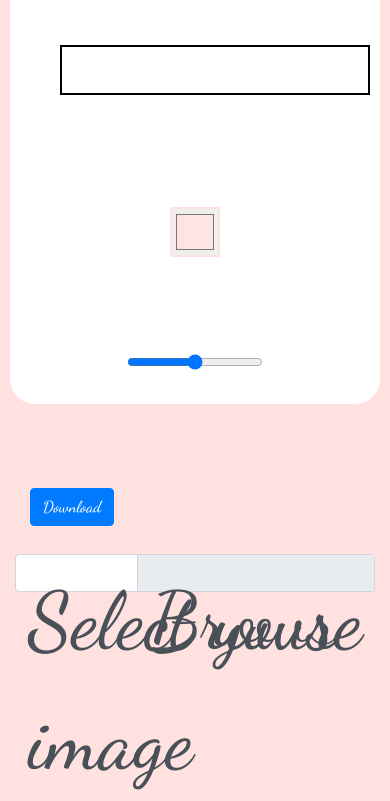
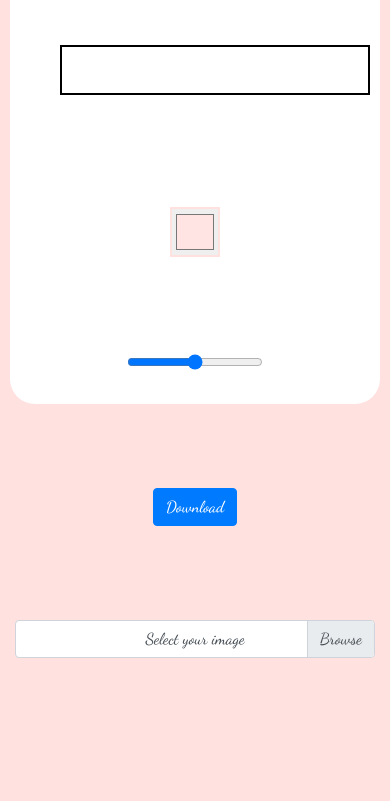
Before and after one commit to Ginazai/Photo_Color_Filter, a plain HTML site: page index.html in a window 390 px wide. Shown: the part 212-1013 px from the top of the page. After the commit the page ends 916 px from the top, so only its background shows below. Drawn offline with Linux system fonts and the light colour scheme.

Commit message:
modifed css for screens < lg

```diff
--- a/css/stylesheet.css
+++ b/css/stylesheet.css
@@ -50,6 +50,12 @@ a:hover{
   body{
     font-size: 5em !important;
   }
+  .custom-file{
+      font-size: 0.2em !important;
+  }
+  .btn-cont{
+    text-align: center !important;
+  }
 }
 @media (max-width: 767px){
   .btn{
```
